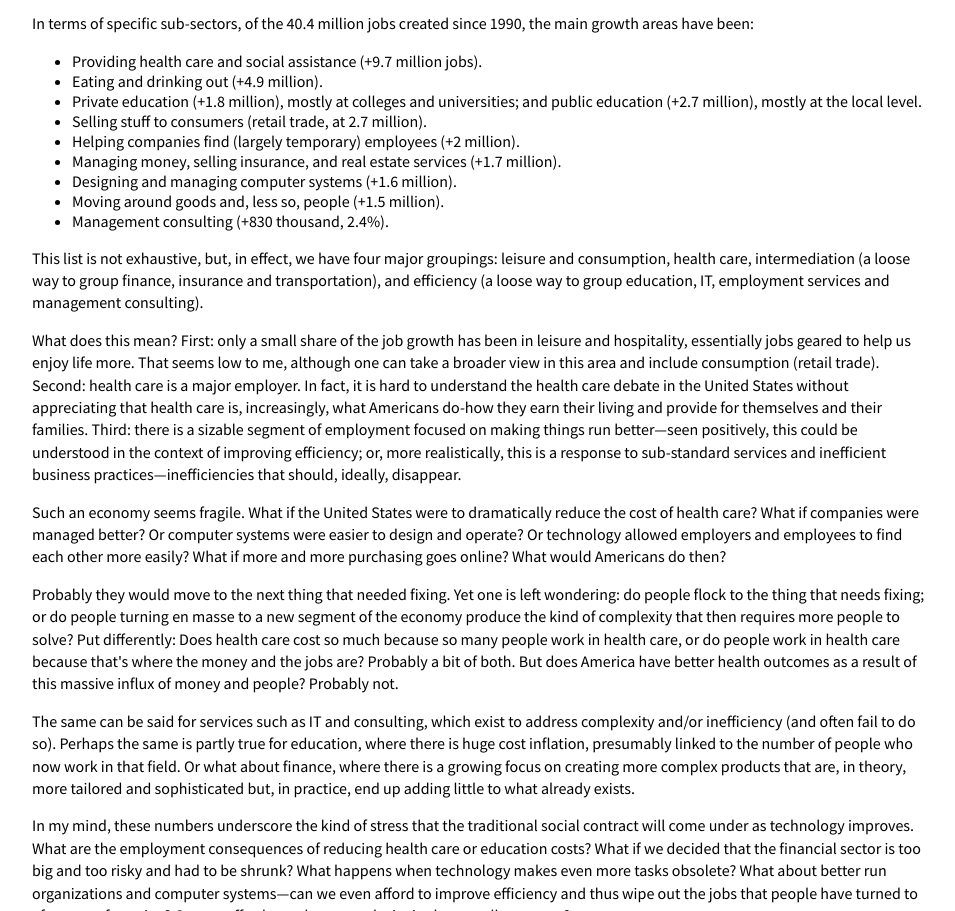
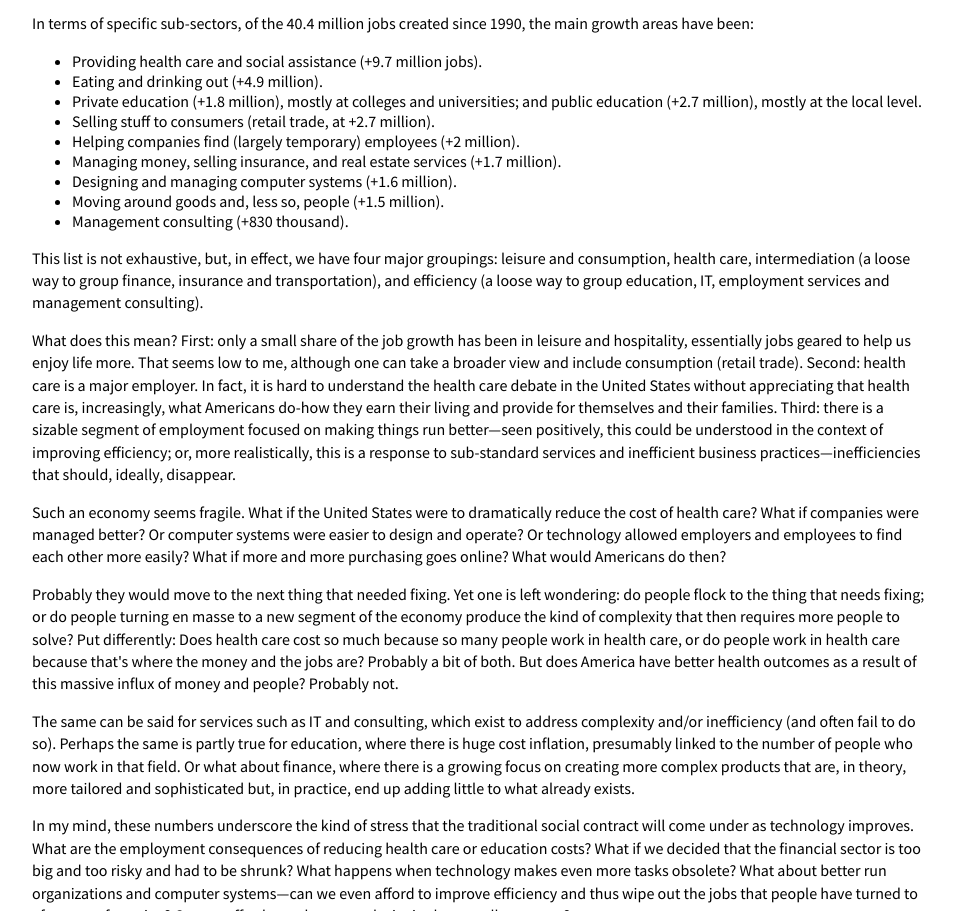
Before and after one commit to nikostsafos/afterManufacturing, a plain HTML site: page index.html in a window 1280 px wide. Shown: the part 3462-4373 px from the top of the page, without its empty margins (160-1115 px from the left). Drawn offline with nearby package versions, Linux system fonts and the light colour scheme.

Commit message:
updated text

```diff
--- a/index.html
+++ b/index.html
@@ -143,17 +143,17 @@
     <ul><li>Providing health care and social assistance (+9.7 million jobs).</li>
         <li>Eating and drinking out (+4.9 million).</li>
         <li>Private education (+1.8 million), mostly at colleges and universities; and public education (+2.7 million), mostly at the local level.</li>
-        <li>Selling stuff to consumers (retail trade, at 2.7 million).</li>
+        <li>Selling stuff to consumers (retail trade, at +2.7 million).</li>
         <li>Helping companies find (largely temporary) employees (+2 million).</li>
         <li>Managing money, selling insurance, and real estate services (+1.7 million).</li>
         <li>Designing and managing computer systems (+1.6 million).</li>
         <li>Moving around goods and, less so, people (+1.5 million).</li>
-        <li>Management consulting (+830 thousand, 2.4%).</li>
+        <li>Management consulting (+830 thousand).</li>
     </ul>
 
     <p>This list is not exhaustive, but, in effect, we have four major groupings: leisure and consumption, health care, intermediation (a loose way to group finance, insurance and transportation), and efficiency (a loose way to group education, IT, employment services and management consulting).</p>
 
-    <p>What does this mean? First: only a small share of the job growth has been in leisure and hospitality, essentially jobs geared to help us enjoy life more. That seems low to me, although one can take a broader view in this area and include consumption (retail trade). Second: health care is a major employer. In fact, it is hard to understand the health care debate in the United States without appreciating that health care is, increasingly, what Americans do-how they earn their living and provide for themselves and their families. Third: there is a sizable segment of employment focused on making things run better&mdash;seen positively, this could be understood in the context of improving efficiency; or, more realistically, this is a response to sub-standard services and inefficient business practices&mdash;inefficiencies that should, ideally, disappear.</p>
+    <p>What does this mean? First: only a small share of the job growth has been in leisure and hospitality, essentially jobs geared to help us enjoy life more. That seems low to me, although one can take a broader view and include consumption (retail trade). Second: health care is a major employer. In fact, it is hard to understand the health care debate in the United States without appreciating that health care is, increasingly, what Americans do-how they earn their living and provide for themselves and their families. Third: there is a sizable segment of employment focused on making things run better&mdash;seen positively, this could be understood in the context of improving efficiency; or, more realistically, this is a response to sub-standard services and inefficient business practices&mdash;inefficiencies that should, ideally, disappear.</p>
 
     <p>Such an economy seems fragile. What if the United States were to dramatically reduce the cost of health care? What if companies were managed better? Or computer systems were easier to design and operate? Or technology allowed employers and employees to find each other more easily? What if more and more purchasing goes online? What would Americans do then?</p>
 
```
